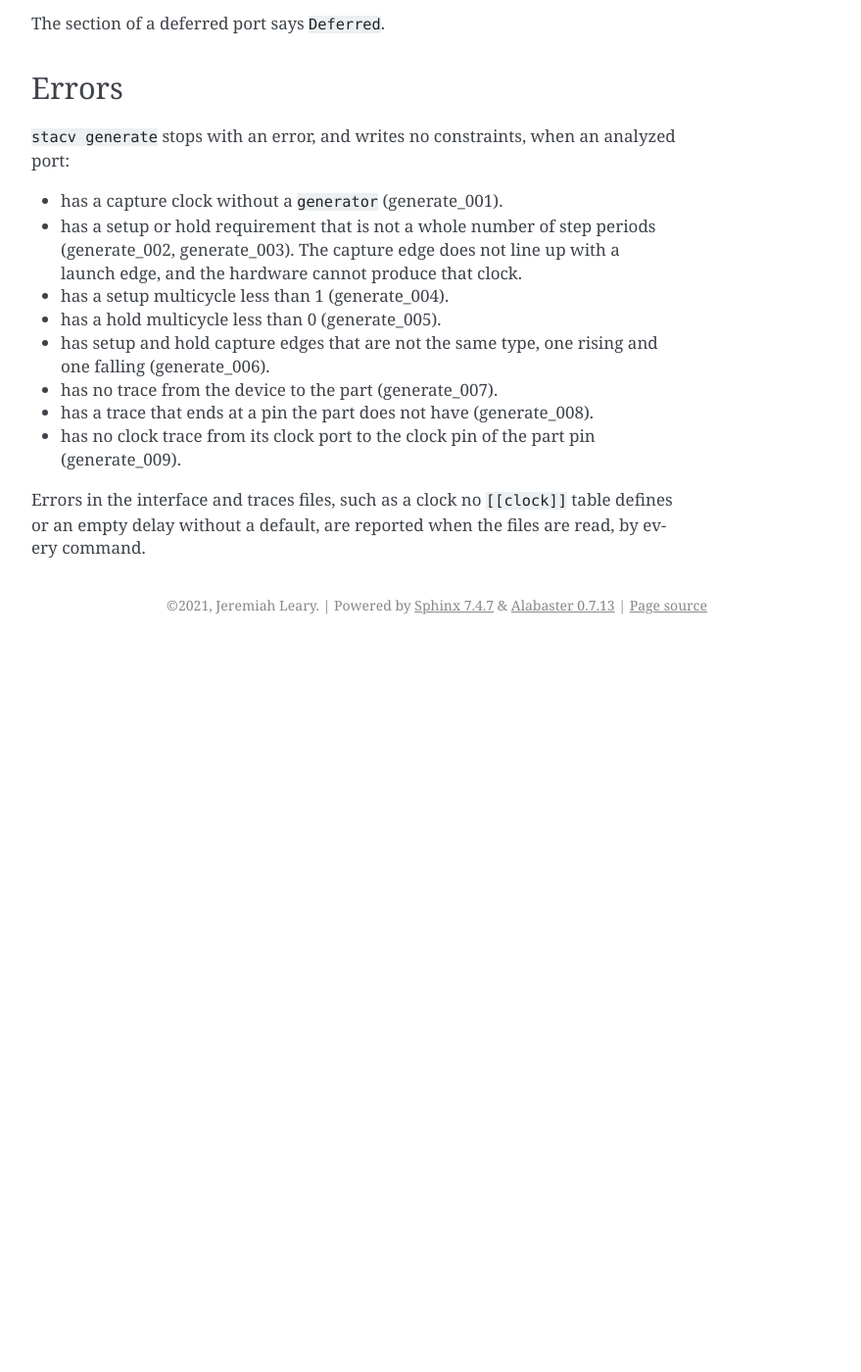
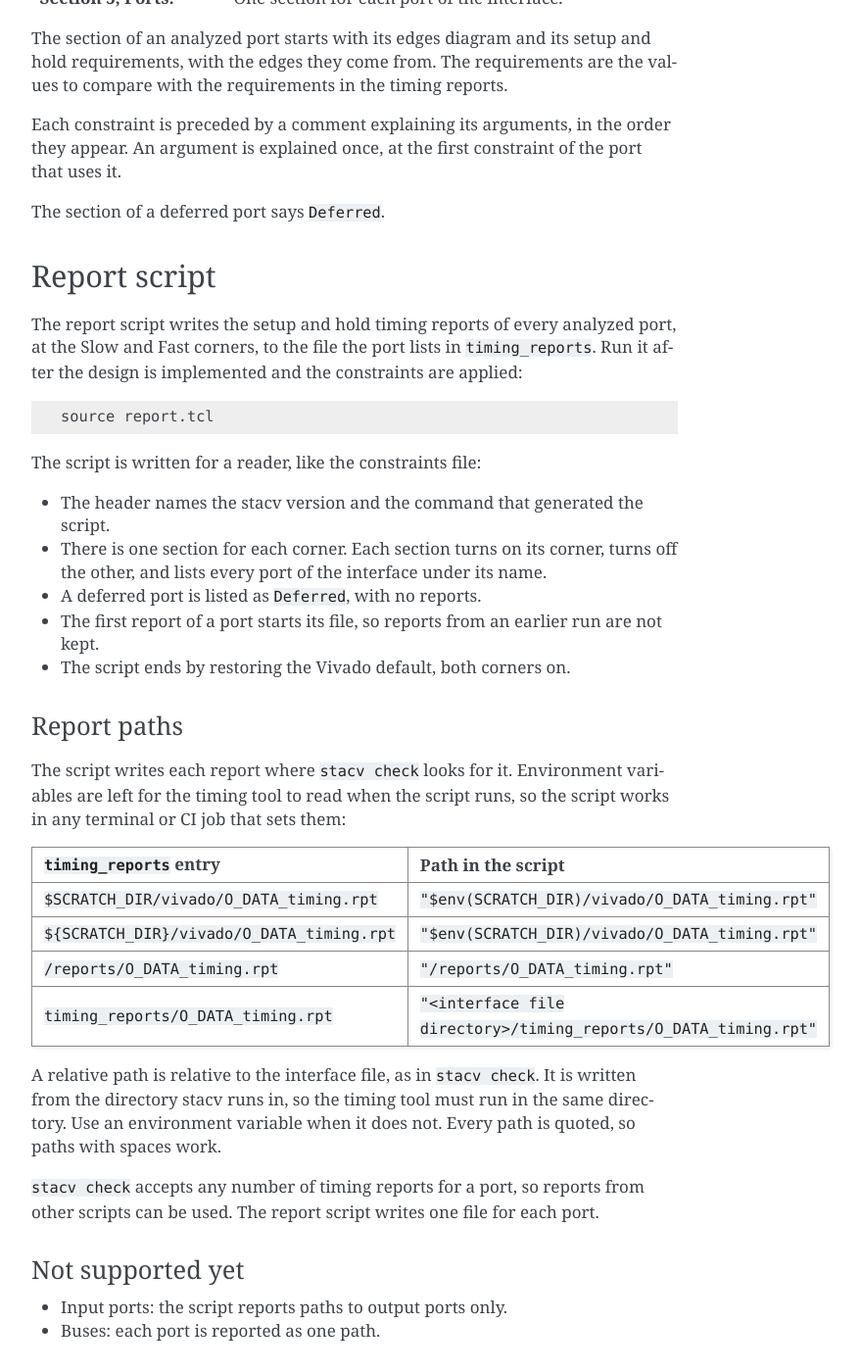
Before and after one commit to jeremiah-c-leary/sta-constraint-validator, a Sphinx documentation site: the page built from docs/source/generate.rst, in a window 1280 px wide and 1400 px high, scrolled down 4533 px. Shown: the whole window at 98% size, without its empty margins (388-1267 px from the left). Built offline with Sphinx 7.4.7, drawn with Linux system fonts in a browser that asks for light colours; before the commit the page ends 5190 px from its top, so only the background shows below that; some of the changed text lies outside the part shown.

Commit message:
Documenting the report script target, its paths and generate_010.
Co-Authored-By: Claude Opus 5.5 <noreply@anthropic.com>

```diff
--- a/docs/source/generate.rst
+++ b/docs/source/generate.rst
@@ -1,16 +1,18 @@
 Generating Constraints
 ======================
 
-stacv generates the timing constraints of an interface from the same files it uses to check the timing reports.
+stacv generates the timing constraints of an interface, and the script that writes its timing reports, from the same files it uses to check the timing reports.
 The constraints, the visualizations and the checks all come from one interface file, so the generated constraints time the edges and delays the checks expect.
 
 .. code-block:: text
 
    stacv generate xdc interface.toml
    stacv generate xdc interface.toml --output constraints.xdc
+   stacv generate report_tcl interface.toml --output report.tcl
 
 The ``xdc`` target writes a Vivado constraints file for the interface.
-It is written to standard output, or to the file named by ``--output``.
+The ``report_tcl`` target writes a Vivado script that writes the timing reports ``stacv check`` reads.
+Both are written to standard output, or to the file named by ``--output``.
 An ``sdc`` target is planned for other vendors.
 
 The intended process is:
@@ -19,10 +21,18 @@ The intended process is:
 #. Write the interface file.
 #. Confirm the launch and capture edges with ``stacv visualize edges``.
 #. Generate the constraints and apply them in the timing tool.
+#. Generate the report script and source it in the timing tool.
 #. Run the timing reports back through ``stacv check``.
 
 The checks confirm the timing tool applied the constraints as intended.
-The DAC81404 example in ``example/texas_instruments/DAC81404`` goes through the whole process, and ``example/constraints.xdc`` is its generated constraints file.
+The DAC81404 example in ``example/texas_instruments/DAC81404`` goes through the whole process.
+``example/constraints.xdc`` is its generated constraints file, and ``example/dac_spi_1_stacv_report.tcl`` is its generated report script.
+Its timing reports are under ``$PROJ_DIR``, so run it from the project directory with ``PROJ_DIR`` set:
+
+.. code-block:: text
+
+   export PROJ_DIR=$(pwd)
+   stacv check example/texas_instruments/DAC81404/interface.toml
 
 Applies to
 ----------
@@ -186,6 +196,54 @@ An argument is explained once, at the first constraint of the port that uses it.
 
 The section of a deferred port says ``Deferred``.
 
+Report script
+-------------
+
+The report script writes the setup and hold timing reports of every analyzed port, at the Slow and Fast corners, to the file the port lists in ``timing_reports``.
+Run it after the design is implemented and the constraints are applied:
+
+.. code-block:: text
+
+   source report.tcl
+
+The script is written for a reader, like the constraints file:
+
+* The header names the stacv version and the command that generated the script.
+* There is one section for each corner.
+  Each section turns on its corner, turns off the other, and lists every port of the interface under its name.
+* A deferred port is listed as ``Deferred``, with no reports.
+* The first report of a port starts its file, so reports from an earlier run are not kept.
+* The script ends by restoring the Vivado default, both corners on.
+
+Report paths
+^^^^^^^^^^^^
+
+The script writes each report where ``stacv check`` looks for it.
+Environment variables are left for the timing tool to read when the script runs, so the script works in any terminal or CI job that sets them:
+
+=============================================  ==================================================================
+``timing_reports`` entry                       Path in the script
+=============================================  ==================================================================
+``$SCRATCH_DIR/vivado/O_DATA_timing.rpt``      ``"$env(SCRATCH_DIR)/vivado/O_DATA_timing.rpt"``
+``${SCRATCH_DIR}/vivado/O_DATA_timing.rpt``    ``"$env(SCRATCH_DIR)/vivado/O_DATA_timing.rpt"``
+``/reports/O_DATA_timing.rpt``                 ``"/reports/O_DATA_timing.rpt"``
+``timing_reports/O_DATA_timing.rpt``           ``"<interface file directory>/timing_reports/O_DATA_timing.rpt"``
+=============================================  ==================================================================
+
+A relative path is relative to the interface file, as in ``stacv check``.
+It is written from the directory stacv runs in, so the timing tool must run in the same directory.
+Use an environment variable when it does not.
+Every path is quoted, so paths with spaces work.
+
+``stacv check`` accepts any number of timing reports for a port, so reports from other scripts can be used.
+The report script writes one file for each port.
+
+Not supported yet
+^^^^^^^^^^^^^^^^^
+
+* Input ports: the script reports paths to output ports only.
+* Buses: each port is reported as one path.
+
 Errors
 ------
 
@@ -201,4 +259,6 @@ Errors
 * has a trace that ends at a pin the part does not have (generate_008).
 * has no clock trace from its clock port to the clock pin of the part pin (generate_009).
 
+``stacv generate report_tcl`` stops with an error when an analyzed port lists more than one timing report (generate_010).
+
 Errors in the interface and traces files, such as a clock no ``[[clock]]`` table defines or an empty delay without a default, are reported when the files are read, by every command.
```
